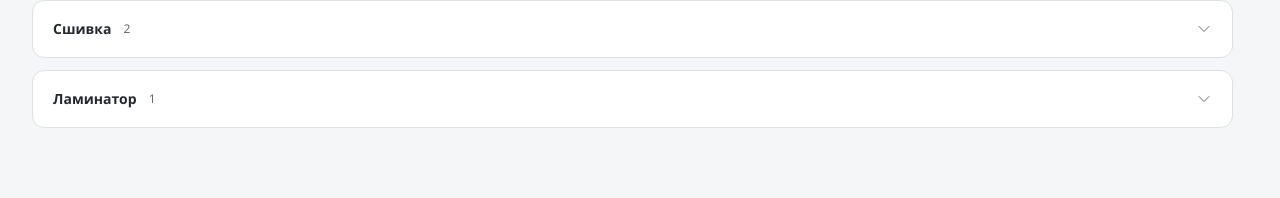
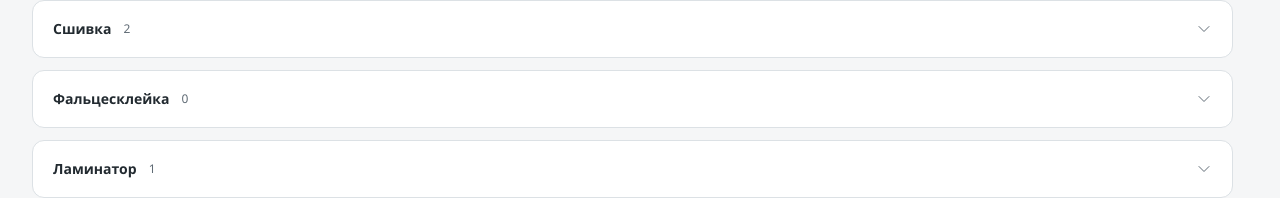
Before and after one commit to DemonicRous/areabox-vue, a Vue app: page /#/equipment in a window 1280 px wide. Shown: the part 1121-1319 px from the top of the page. Before the commit the page ends 1277 px from the top, so only its background shows below. Built offline with nearby package versions, Linux system fonts and the light colour scheme.

Commit message:
Add folder gluing category and all Gerun profiles

```diff
--- a/src/data/equipment.ts
+++ b/src/data/equipment.ts
@@ -25,7 +25,7 @@ export const gerunTemplate: EquipmentParameterGroup[] = [
   { id: 'general', title: 'Общие сведения', parameters: [
     { id: 'name', label: 'Производитель', format: 'text', value: 'Gerun' },
     { id: 'model', label: 'Модель', format: 'text', value: '1320' },
-    { id: 'profiles', label: 'Доступные профили картона', format: 'text' },
+    { id: 'profiles', label: 'Доступные профили картона', format: 'text', value: profiles.join(' · ') },
   ] },
   { id: 'feed', title: 'Формат подачи', parameters: [
     { id: 'feeding', label: 'Подача заготовки', format: 'text', value: 'Ручная' },
--- a/src/views/EquipmentView.vue
+++ b/src/views/EquipmentView.vue
@@ -4,6 +4,7 @@ import { ChevronDownIcon } from '@heroicons/vue/24/outline'
 import { asahiTemplate, eternaTemplate, createInlineTemplate, createPrintingTemplate, createStitchingTemplate, fosberTemplate, gerunTemplate, kongsbergTemplate, wardTemplate, type EquipmentParameterGroup } from '../data/equipment'
 interface Passport { id: string; name: string; groups: EquipmentParameterGroup[] }
 const machines: Record<string, Passport[]> = {
+  folderGluer: [],
   laminator: [{ id: 'gerun-1320', name: 'Gerun 1320', groups: gerunTemplate }],
   stitching: [
     { id: 'godswill-gts-3000', name: 'Godswill GTS-3000', groups: createStitchingTemplate('Godswill', 'GTS-3000') },
@@ -30,6 +31,7 @@ const categories = [
   { id: 'rotary', title: 'Ротационная высечка', count: 1 },
   { id: 'plotter', title: 'Плоттер', count: 1 },
   { id: 'stitching', title: 'Сшивка', count: 2 },
+  { id: 'folderGluer', title: 'Фальцесклейка', count: 0 },
   { id: 'laminator', title: 'Ламинатор', count: 1 },
 ] as const
 const opened = ref<string | null>('corrugator')
```
